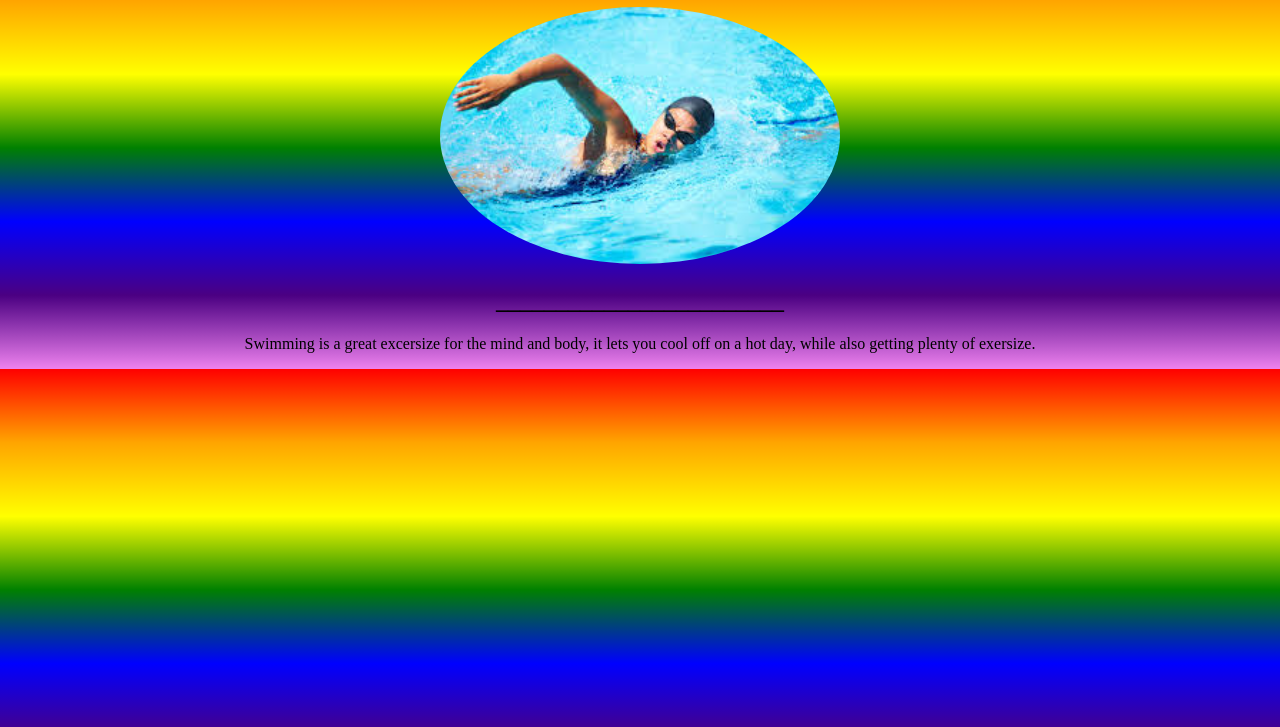
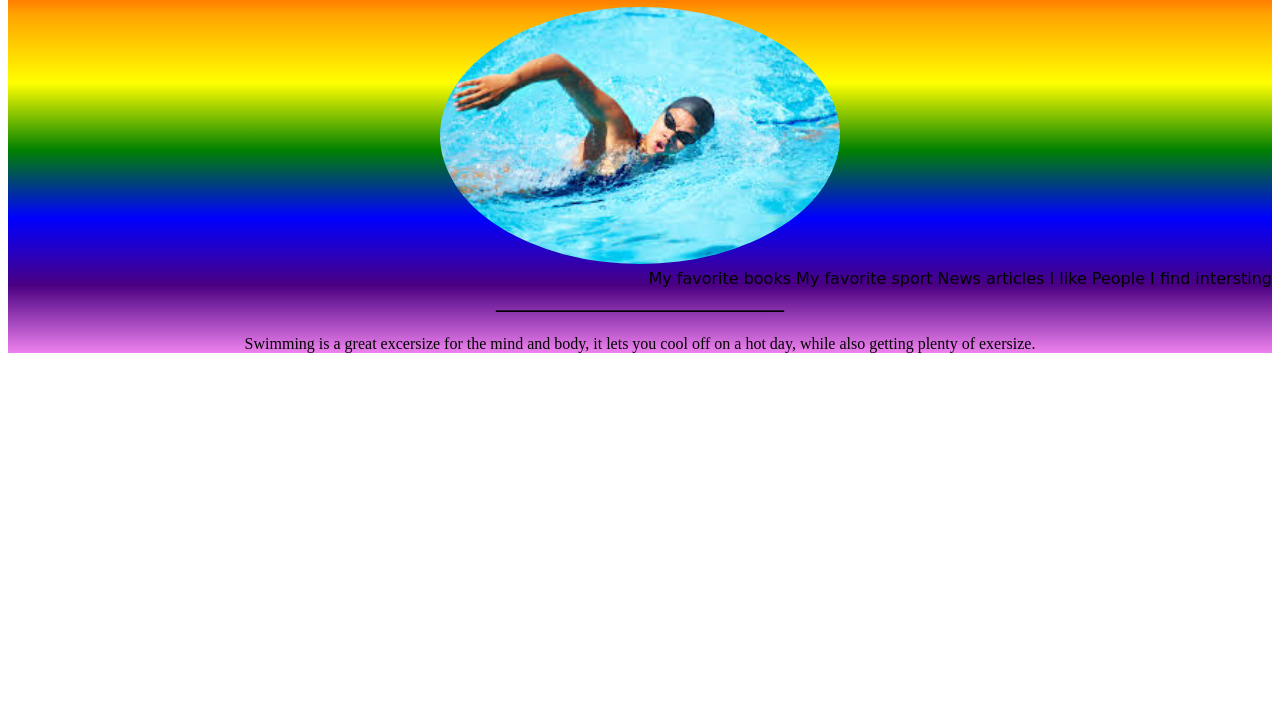
Before and after one commit to advnaizacoder/hobbies, a plain HTML site: page index.html in a window 1280 px wide. Shown: the part 73-800 px from the top of the page. Drawn offline with Linux system fonts and the light colour scheme.

Commit message:
Add files via upload

```diff
--- a/index.html
+++ b/index.html
@@ -4,15 +4,21 @@
     <meta charset="utf-8">
     <meta name="viewport" content="width=device-width, initial-scale=1.0">
     <title> wow i like this</title>
-    <link rel= 'stylesheet' href="style.css">
+    <link rel='stylesheet' href="style.css">
 </head>
 
 <body>
+    <div>
+        <h1> My name is Advaith, And I like to swim. </h1>
+        <img src='swimpic.jpeg'>
+        <h2>________________________ </h2>
+        <p>Swimming is a great excersize for the mind and body, it lets you cool off on a hot day, while also getting plenty of exersize.</p>
+        <ul class='menu'>
+            <li class='link'> My favorite books</li>
+            <li class='link'> My favorite sport </li>
+            <li class='link'> News articles I like </li>
+            <li class='link'> People I find intersting</li>
+        </ul>
+    </div>
 
- <h1> My name is Advaith, And I like to swim. </h1>
-    <img src = 'swimpic.jpeg'>
-   <h2>________________________ </h2>
-    <p>Swimming is a great excersize for the mind and body, it lets you cool off on a hot day, while also getting plenty of exersize.</p>
-
-</body>
-</html>
+</body></html>
--- a/style.css
+++ b/style.css
@@ -2,5 +2,22 @@ img {
     border-radius: 50%;
     width: 400px
 }
-body {text-align: center;
- background-image: linear-gradient(red,orange,yellow,green,blue,indigo,violet);
+
+div {
+    text-align: center;
+    background-image: linear-gradient(red, orange, yellow, green, blue, indigo, violet);
+}
+
+.menu {
+    list-style: none;
+    font-family: cursive;
+    float: right;
+    margin-top: -100px;
+    right: 30px;
+    cursor: pointer;
+    color: black;
+    display: block;
+}
+
+li {
+    display: inline;
```
